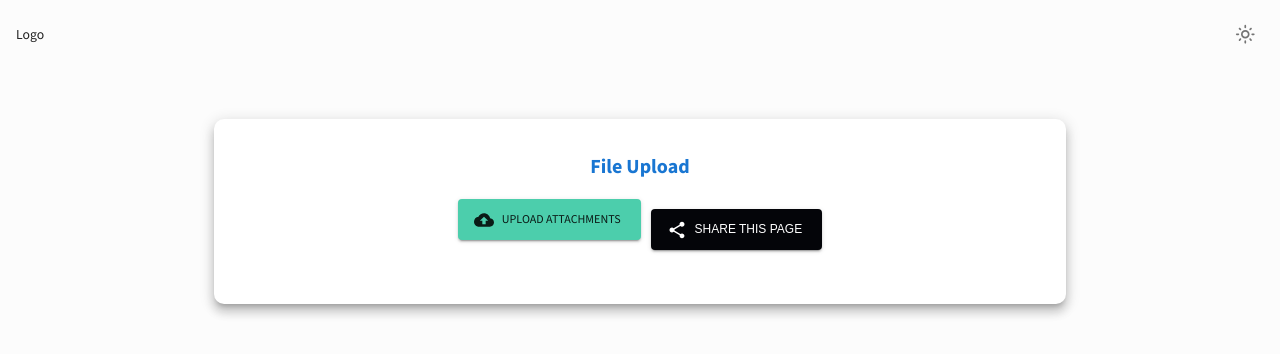
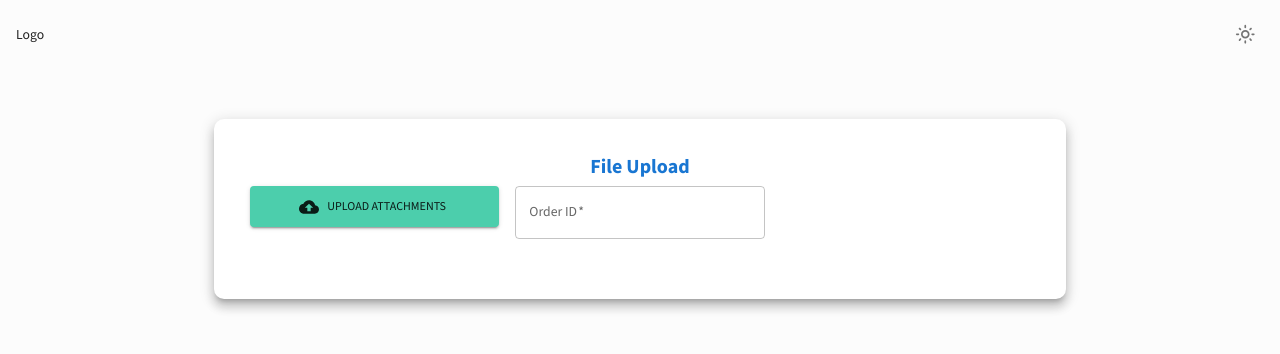
Before and after one commit to smartstartcloud/smartstartcloud-prod, a React (Create React App) app in the folder Dashboard/: page /uploadPage in a window 1280 px wide. Shown: the top 354 px of the page. Built offline with nearby package versions, Linux system fonts and the light colour scheme.

Commit message:
File upload created

```diff
--- a/Dashboard/src/components/forms/LoginForm.jsx
+++ b/Dashboard/src/components/forms/LoginForm.jsx
@@ -179,11 +179,11 @@ const LoginForm = () => {
                             'Login'
                         )}
                     </Button>
-                    <Link to="/signUp" style={{ textDecoration: 'none' }}>
+                    {/* <Link to="/signUp" style={{ textDecoration: 'none' }}>
                         <Button color='secondary' variant="text">
                             SIGNUP
                         </Button>
-                    </Link>
+                    </Link> */}
                 </Box>
             </form>
 
--- a/Dashboard/src/components/forms/SignupForm.jsx
+++ b/Dashboard/src/components/forms/SignupForm.jsx
@@ -384,11 +384,11 @@ const SignupForm = () => {
                             'Submit'
                         )}
                     </Button>
-                    <Link to="/login" style={{ textDecoration: 'none' }}>
+                    {/* <Link to="/login" style={{ textDecoration: 'none' }}>
                         <Button color="secondary" variant="text">
                             LOGIN
                         </Button>
-                    </Link>
+                    </Link> */}
                 </Box>
             </form>
             <Snackbar open={formSuccess} autoHideDuration={3000} onClose={handleClose}>
--- a/Dashboard/src/devTest/uploadDownload.jsx
+++ b/Dashboard/src/devTest/uploadDownload.jsx
@@ -1,17 +1,27 @@
 import React, { useState, useEffect } from 'react';
 import { useLocation } from 'react-router-dom'; // For accessing query params
-import { Button, Container, Typography, Box, Card, CardContent, IconButton } from '@mui/material';
+import { Button, Container, Typography, Box, Card, CardContent, IconButton, TableContainer, Table, TableHead, TableCell, TableRow, TableBody, Grid, TextField } from '@mui/material';
 import CloudUploadIcon from '@mui/icons-material/CloudUpload';
 import ShareIcon from '@mui/icons-material/Share';
 import axios from 'axios';
+import useUploadFiles from '../hooks/useUploadFiles';
+import CloudDownloadIcon from '@mui/icons-material/CloudDownload';
+import Paper from '@mui/material/Paper';
+import DoneIcon from '@mui/icons-material/Done';
+import { Controller, useForm } from 'react-hook-form';
 
 const UploadDownload = () => {
     const [files, setFiles] = useState([]);
     const [token, setToken] = useState(null);
+    const [orderID, setOrderID] = useState('');
+    const [uploadSuccess, setUploadSuccess] = useState(false);
     const [shareableLink, setShareableLink] = useState('');
+    const { uploadFiles } = useUploadFiles();
 
     // Get token from the URL
     const location = useLocation();
+
+    const { control, setError, clearErrors, reset, formState: { errors, touchedFields } } = useForm({});
 
     useEffect(() => {
         const params = new URLSearchParams(location.search);
@@ -19,57 +29,70 @@ const UploadDownload = () => {
         setToken(tokenFromURL);
     }, [location]);
 
-    const handleFileChange = async (event) => {
+    // Handle multiple file changes
+    const handleFileChange = (event) => {
         const selectedFiles = Array.from(event.target.files);
-        setFiles(selectedFiles);
+        setFiles(prevFiles => [...prevFiles, ...selectedFiles]);
+    };
 
+    const handleUpload = async (file) => {
         // Prepare form data for upload
         const formData = new FormData();
-        formData.append('file', selectedFiles[0]); // BSON handling occurs in the backend
-
+        formData.append('file', file);
+        formData.append('orderID', orderID); // BSON handling occurs in the backend
         try {
-            let url = '/upload';  // Default restricted route
-            if (token) {
-                url = `/share/upload?token=${token}`;  // Unrestricted route if token is available
-            }
-            const response = await axios.post(url, formData, {
-                headers: {
-                    'Content-Type': 'multipart/form-data'
-                }
-            });
-            console.log('File uploaded successfully', response.data);
-            alert('File uploaded successfully');
+            const response = await uploadFiles(formData)
+            console.log('Response Data:', response);
+            setUploadSuccess(true);
         } catch (error) {
-            console.error('Error uploading file', error);
-            alert('Error uploading file');
+            console.log("Error submitting form: ", error.message)
         }
     };
 
-    // Function to generate a shareable link
-    const handleGenerateShareableLink = async () => {
-        try {
-            // You may want to pass a fileId or any identifier to the backend
-            const response = await axios.post('/generate-share-token', { fileId: '12345' }); // Replace with actual fileId
-            const { shareableToken } = response.data;
+    const handleDownload = (file) => {
+        const url = URL.createObjectURL(file);
+        const a = document.createElement('a');
+        a.href = url;
+        a.download = file.name;
+        document.body.appendChild(a);
+        a.click();
+        document.body.removeChild(a);
 
-            // Generate the shareable link with the token
-            const currentUrl = window.location.href.split('?')[0]; // Remove any existing query parameters
-            const newLink = `${currentUrl}?token=${shareableToken}`;
-            setShareableLink(newLink);
+    }
 
-            // Copy the shareable link to the clipboard
-            navigator.clipboard.writeText(newLink)
-                .then(() => {
-                    alert('Shareable link copied to clipboard!');
-                })
-                .catch(err => {
-                    console.error('Failed to copy link: ', err);
-                });
-        } catch (error) {
-            console.error('Error generating shareable link:', error);
-            alert('Failed to generate shareable link.');
-        }
-    };
+    // const handleFileChange = async (event) => {
+    //     const selectedFiles = Array.from(event.target.files);
+    //     setFiles(selectedFiles);
+
+
+    //
+    // };
+
+    // // Function to generate a shareable link
+    // const handleGenerateShareableLink = async () => {
+    //     try {
+    //         // You may want to pass a fileId or any identifier to the backend
+    //         const response = await axios.post('/generate-share-token', { fileId: '12345' }); // Replace with actual fileId
+    //         const { shareableToken } = response.data;
+
+    //         // Generate the shareable link with the token
+    //         const currentUrl = window.location.href.split('?')[0]; // Remove any existing query parameters
+    //         const newLink = `${currentUrl}?token=${shareableToken}`;
+    //         setShareableLink(newLink);
+
+    //         // Copy the shareable link to the clipboard
+    //         navigator.clipboard.writeText(newLink)
+    //             .then(() => {
+    //                 alert('Shareable link copied to clipboard!');
+    //             })
+    //             .catch(err => {
+    //                 console.error('Failed to copy link: ', err);
+    //             });
+    //     } catch (error) {
+    //         console.error('Error generating shareable link:', error);
+    //         alert('Failed to generate shareable link.');
+    //     }
+    // };
 
     return (
         <Container maxWidth="md" style={{ marginTop: '50px' }}>
@@ -78,14 +101,14 @@ const UploadDownload = () => {
                     <Typography variant="h4" gutterBottom align="center" style={{ fontWeight: 'bold', color: '#1976d2' }}>
                         File Upload
                     </Typography>
-
-                    <Box component="div" sx={{ marginTop: '20px', textAlign: 'center' }}>
+                    <Grid container spacing={2} >
+                        <Grid item xs={12} sm={4}>
                             <Button
                                 variant="contained"
                                 component="label"
                                 color="secondary"
                                 startIcon={<CloudUploadIcon />}
-                            style={{ padding: '10px 20px', marginBottom: '20px', marginRight: '10px' }}
+                                style={{width: '100%' ,padding: '10px 20px', marginBottom: '20px', marginRight: '10px' }}
                             >
                                 Upload Attachments
                                 <input
@@ -95,27 +118,95 @@ const UploadDownload = () => {
                                     multiple
                                 />
                             </Button>
-
+                        </Grid>
+                        <Grid item xs={12} sm={4}>
+                            <Controller
+                                name='orderID'
+                                control={control}
+                                render={({field})=>(
+                                    <TextField
+                                        {...field}
+                                        value={orderID}
+                                        label="Order ID"
+                                        variant="outlined"
+                                        fullWidth
+                                        required
+                                        sx={{ mb: 2 }}
+                                        error={!!touchedFields.orderID && !!errors.orderID}
+                                        helperText={touchedFields.orderID && errors.orderID ? errors.orderID.message : null}
+                                        onBlur={(e) => {
+                                            field.onBlur();
+                                            if (!field.value) {
+                                                setError("orderID", { type: "manual", message: "Order ID is required" });
+                                            }else {
+                                                clearErrors("orderID");
+                                            }
+                                        }}
+                                        onChange={(e) => {
+                                            // Update the student ID and the order ID
+                                            field.onChange(e); // Update the form state
+                                            setOrderID(e.target.value); // Update the order ID state
+                                        }}
+                                    />
+                                )}
+                            />
+                        </Grid>
+                        <Grid item xs={12} sm={4}>
                             {/* Show "Share this page" button only if there is no token */}
-                        {!token && (
+                            {/* {!token && (
                                 <Button
                                     variant="contained"
                                     color="primary"
                                     startIcon={<ShareIcon />}
-                                onClick={handleGenerateShareableLink}
+                                    // onClick={handleGenerateShareableLink}
                                     style={{ padding: '10px 20px' }}
                                 >
                                     Share This Page
                                 </Button>
-                        )}
+                            )} */}
 
                             {/* Display the generated shareable link */}
-                        {shareableLink && (
+                            {/* {shareableLink && (
                                 <Typography variant="body1" style={{ marginTop: '10px' }}>
                                     Shareable Link: <a href={shareableLink}>{shareableLink}</a>
                                 </Typography>
+                            )} */}
+                        </Grid>
+                    </Grid>
+                    {/* Render table if files are uploaded */}
+                    {files.length > 0 && (
+                        <TableContainer component={Paper} style={{ marginTop: '20px' }}>
+                            <Table>
+                                <TableHead>
+                                    <TableRow>
+                                        <TableCell align="center">File Name</TableCell>
+                                        <TableCell align="center">Download</TableCell>
+                                        <TableCell align="center">Upload</TableCell>
+                                    </TableRow>
+                                </TableHead>
+                                <TableBody>
+                                    {files.map((file, index) => (
+                                        <TableRow key={index}>
+                                            <TableCell align="center">{file.name}</TableCell>
+                                            <TableCell align="center">
+                                                <IconButton color="secondary" onClick={() => handleDownload(file)}>
+                                                    <CloudDownloadIcon />
+                                                </IconButton>
+                                            </TableCell>
+                                            <TableCell align="center">
+                                                {!uploadSuccess ? <IconButton color="primary" onClick={() => handleUpload(file)}>
+                                                    <CloudUploadIcon />
+                                                </IconButton> :
+                                                <IconButton color="primary">
+                                                    <DoneIcon />
+                                                </IconButton>}
+                                            </TableCell>
+                                        </TableRow>
+                                    ))}
+                                </TableBody>
+                            </Table>
+                        </TableContainer>
                     )}
-                    </Box>
                 </CardContent>
             </Card>
         </Container>
--- /dev/null
+++ b/Dashboard/src/hooks/useUploadFiles.js
@@ -0,0 +1,47 @@
+import axios from 'axios';
+import React from 'react'
+
+const useUploadFiles = () => {
+    const uploadFiles = async(formData) => {
+        try {
+            // let url = '/upload';  // Default restricted route
+            // if (token) {
+            //     url = `/share/upload?token=${token}`;  // Unrestricted route if token is available
+            // }
+            const res = await axios.post(`${process.env.REACT_APP_LOCALHOST}/api/files/upload`, formData, {
+                headers: {
+                    'Content-Type': 'multipart/form-data'
+                }
+            });
+            const data = await res.data
+            if (data.error) {
+                throw new Error(data.error);
+            }
+            console.log('File uploaded successfully', data);
+            return data
+        } catch (error) {
+            if (error.response) {
+                if (error.response.status === 400) {
+                    console.log(error.response.data.message);
+                    throw new Error("Order ID is required");
+                } else if (error.response.status === 409) {
+                    console.log("Error: Order ID already exists");
+                    throw new Error("Order ID already exists");
+                } else if (error.response.status === 500) {
+                    console.log("Error: Internal Server Error");
+                    throw new Error("Internal Server Error");
+                } else {
+                    console.log("Error: ", error.response.data.error);
+                    throw new Error(error.response.data.error); // Re-throw any other error
+                }
+            } else {
+                console.log("Network or other error", error);
+                throw new Error("Something went wrong");
+            }
+        }
+    }
+
+    return {uploadFiles}
+}
+
+export default useUploadFiles
--- a/Dashboard/src/scenes/login/index.jsx
+++ b/Dashboard/src/scenes/login/index.jsx
@@ -98,11 +98,11 @@ const Login = () => {
                             <Button type="submit" color="secondary" variant="contained">
                                 Log in User
                             </Button>
-                            <Link to="/signUp" style={{ textDecoration: 'none' }}>
+                            {/* <Link to="/signUp" style={{ textDecoration: 'none' }}>
                                 <Button color="secondary" variant="text">
                                     Sign Up
                                 </Button>
-                            </Link>
+                            </Link> */}
                         </Box>
                     </form>
                 )
```
Also changed, not shown: Dashboard/src/scenes/global/Sidebar.jsx (+7 -69 lines), 1 other file (tests, documents, lock files or other folders). Lines whose indentation alone changed are shown as unchanged.
